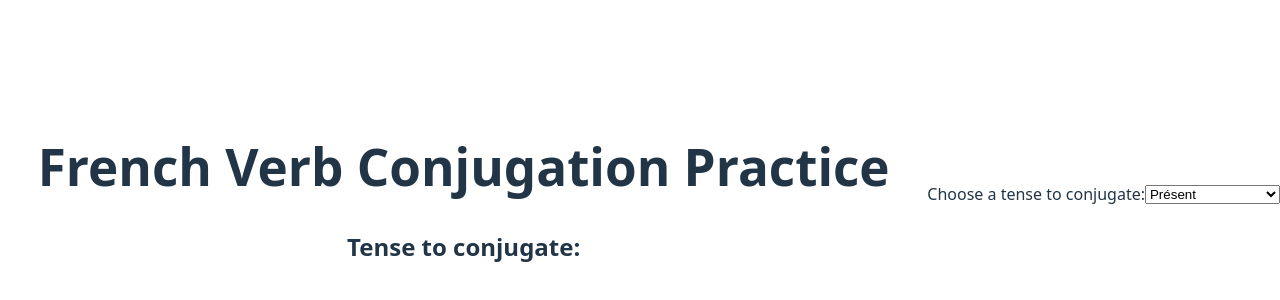
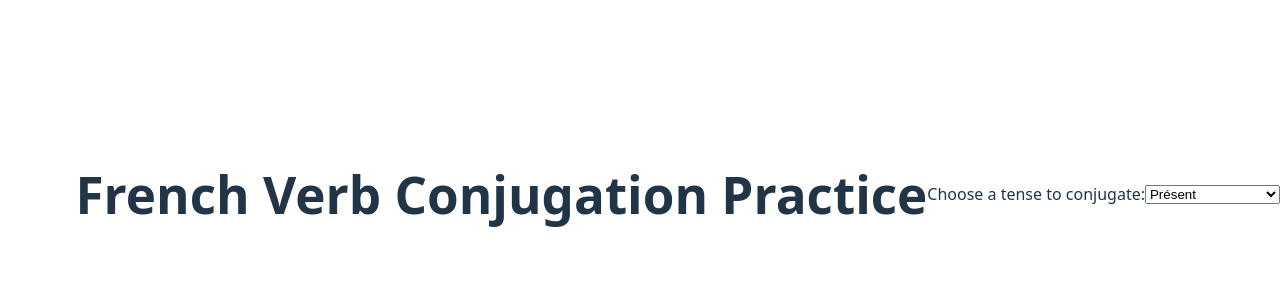
Before and after one commit to HalcyonHalcyon/FrenchConjugator, a Vue app: page / in a window 1280 px wide. Shown: the part 206-506 px from the top of the page. Built offline with nearby package versions, Linux system fonts and the light colour scheme.

Commit message:
Experimentation with HTML

```diff
--- a/index.html
+++ b/index.html
@@ -9,6 +9,7 @@
   <body>
     <div id="app"></div>
     <script type="module" src="/src/main.ts"></script>
+    <h1>French Verb Conjugation Practice</h1>
 
     <label for="tense">Choose a tense to conjugate: </label>
     <select name="tense" id="tense">
--- a/src/App.vue
+++ b/src/App.vue
@@ -2,10 +2,11 @@
 </script>
 
 <template>
-  <div>
+  <!--<div>
     <h1>French Verb Conjugation Practice</h1>
     <h2>Tense to conjugate: </h2>
   </div>
+-->
   <!--
   <div>
     <b-dropdown id="tense" text="Dropdown Button" class="m-md-2">
```
